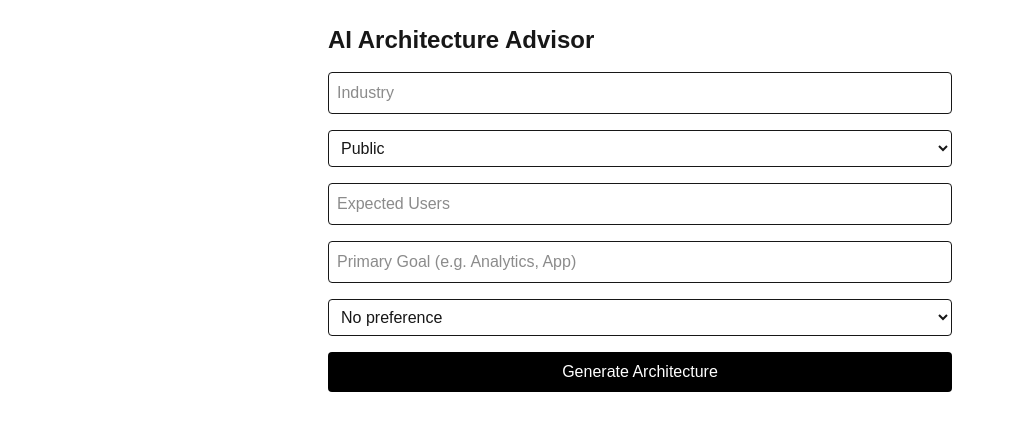
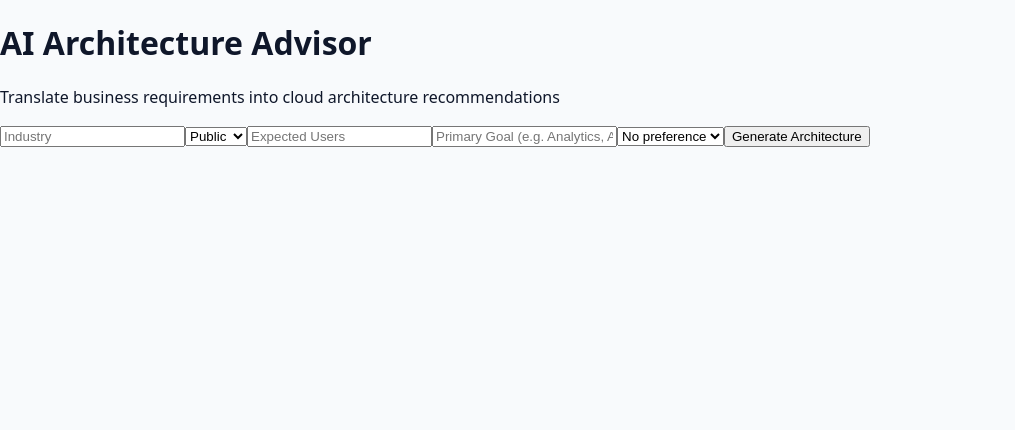
Before and after one commit to datad3v/ai-architecture-advisor, a Next.js app: page / in a window 1280 px wide. Shown: the top 430 px of the page, without its empty margins (0-1015 px from the left). Built offline with nearby package versions, Linux system fonts and the light colour scheme.

Commit message:
UI Refresh with a light theme, card-based layout

```diff
--- a/app/globals.css
+++ b/app/globals.css
@@ -1,34 +1,24 @@
-@import "tailwindcss";
-
 :root {
-  --background: #ffffff;
-  --foreground: #171717;
+  --bg: #f8fafc;
+  --card: #ffffff;
+  --text: #0f172a;
+  --muted: #475569;
+  --border: #e2e8f0;
+  --accent: #2563eb;
 }
 
-@theme inline {
-  --color-background: var(--background);
-  --color-foreground: var(--foreground);
-  --font-sans: var(--font-geist-sans);
-  --font-mono: var(--font-geist-mono);
-}
-
-@media (prefers-color-scheme: dark) {
-  :root {
-    --background: #0a0a0a;
-    --foreground: #ededed;
-  }
+* {
+  box-sizing: border-box;
 }
 
 body {
-  background: var(--background);
-  color: var(--foreground);
-  font-family: Arial, Helvetica, sans-serif;
+  margin: 0;
+  font-family: system-ui, -apple-system, BlinkMacSystemFont, 'Segoe UI',
+    Roboto, Ubuntu, sans-serif;
+  background: var(--bg);
+  color: var(--text);
 }
 
-.input {
-  @apply w-full border rounded p-2;
+main {
+  min-height: 100vh;
 }
-
-.btn-primary {
-  @apply bg-black text-white px-4 py-2 rounded hover:bg-gray-800;
-}
--- a/app/page.js
+++ b/app/page.js
@@ -34,24 +34,36 @@ export default function Home() {
   }
 
     return (
-    <main className="max-w-2xl mx-auto p-6">
-      <h1 className="text-2xl font-bold mb-4">AI Architecture Advisor</h1>
+        <main className="p-6">
+            <div className="max-w-3xl mx-auto">
+                <header className="mb-8">
+                    <h1 className="text-3xl font-bold mb-2">
+                    AI Architecture Advisor
+                    </h1>
+                    <p className="text-slate-600">
+                    Translate business requirements into cloud architecture recommendations
+                    </p>
+                </header>
 
+            <section className="bg-white p-6 rounded-lg shadow-sm border mb-6">
                 <IntakeForm onSubmit={handleGenerate} />
+            </section>
 
             {loading && (
-        <p className="mt-4 text-gray-500">Generating architecture recommendation…</p>
+                <p className="text-slate-500">Generating architecture…</p>
             )}
 
             {error && (
-        <p className="mt-4 text-red-600">{error}</p>
+                <p className="text-red-600">{error}</p>
             )}
 
             {result && (
-        <div className="mt-6 p-4 border rounded bg-gray-50 whitespace-pre-wrap">
+                <section className="bg-white p-6 rounded-lg shadow-sm border mt-6 whitespace-pre-wrap">
                     {result}
+                </section>
+            )}
             </div>
-      )}
         </main>
     );
+
 }
```
Lines whose indentation alone changed are shown as unchanged.
